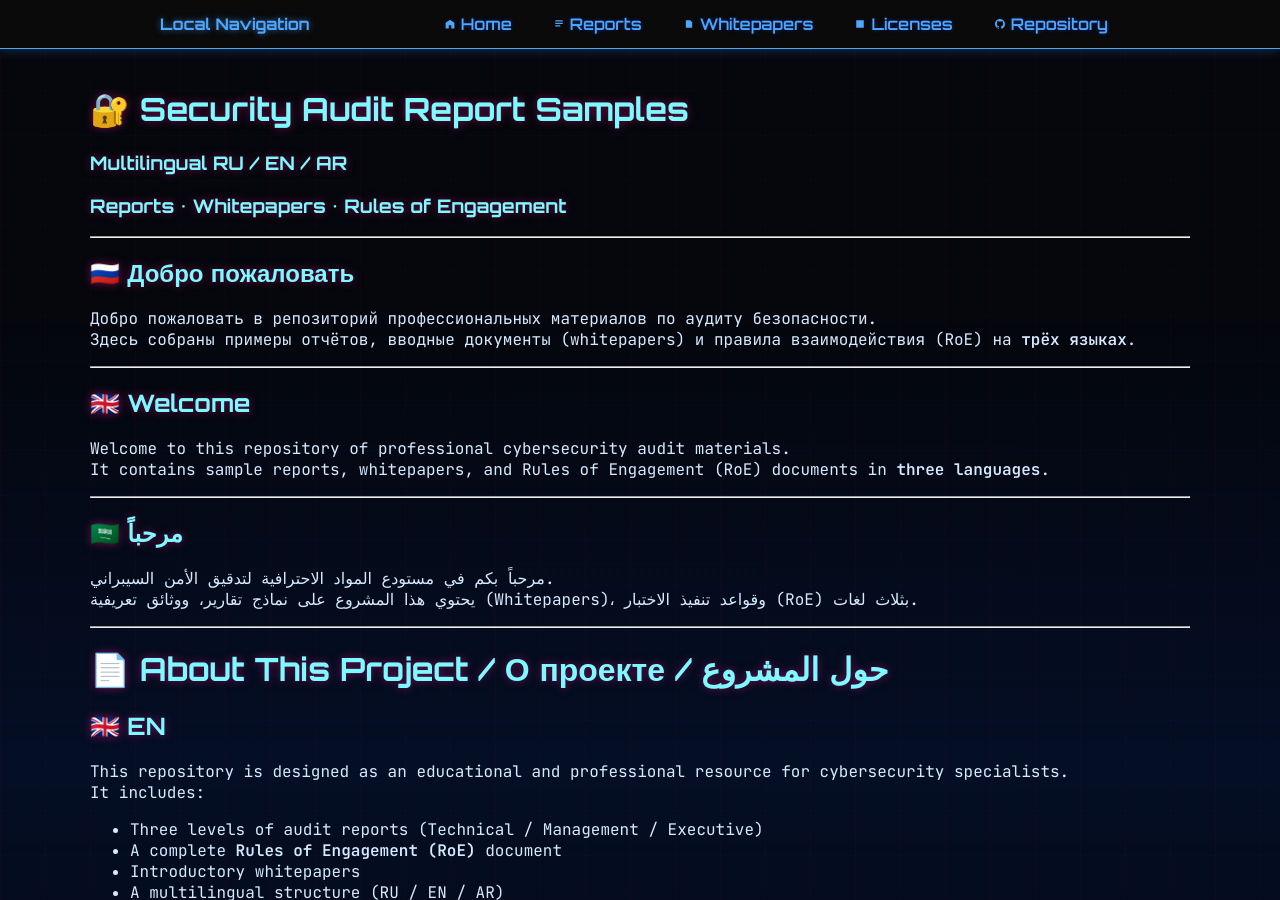
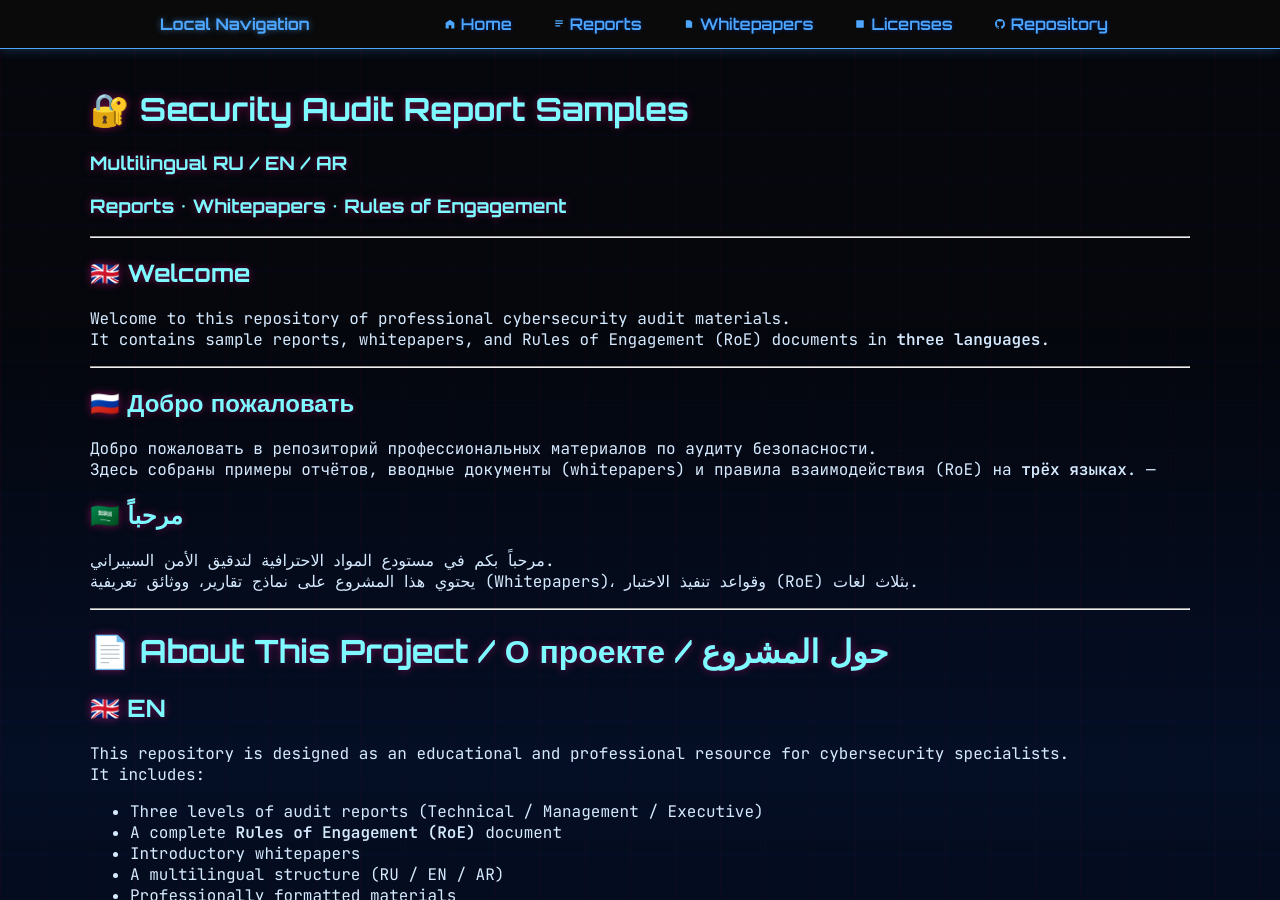
Before and after one commit to SergMorelli/SergMorelli-security-audit-report-samples, a Jekyll site: the page built from index.md, in a window 1280 px wide and 900 px high. Built offline with Jekyll 4.4.1, drawn with Linux system fonts in a browser that asks for light colours; our own code applies the rules of GitHub Pages for plain Markdown files.

```diff
--- a/index.md
+++ b/index.md
@@ -10,18 +10,17 @@ layout: default
 
 ---
 
-## 🇷🇺 Добро пожаловать
-
-Добро пожаловать в репозиторий профессиональных материалов по аудиту безопасности.
-Здесь собраны примеры отчётов, вводные документы (whitepapers) и правила взаимодействия (RoE) на **трёх языках**.
-
----
-
 ## 🇬🇧 Welcome
 
 Welcome to this repository of professional cybersecurity audit materials.
 It contains sample reports, whitepapers, and Rules of Engagement (RoE) documents in **three languages**.
 
+---
+
+## 🇷🇺 Добро пожаловать
+
+Добро пожаловать в репозиторий профессиональных материалов по аудиту безопасности.
+Здесь собраны примеры отчётов, вводные документы (whitepapers) и правила взаимодействия (RoE) на **трёх языках**.
 ---
 
 ## 🇸🇦 مرحباً
```
